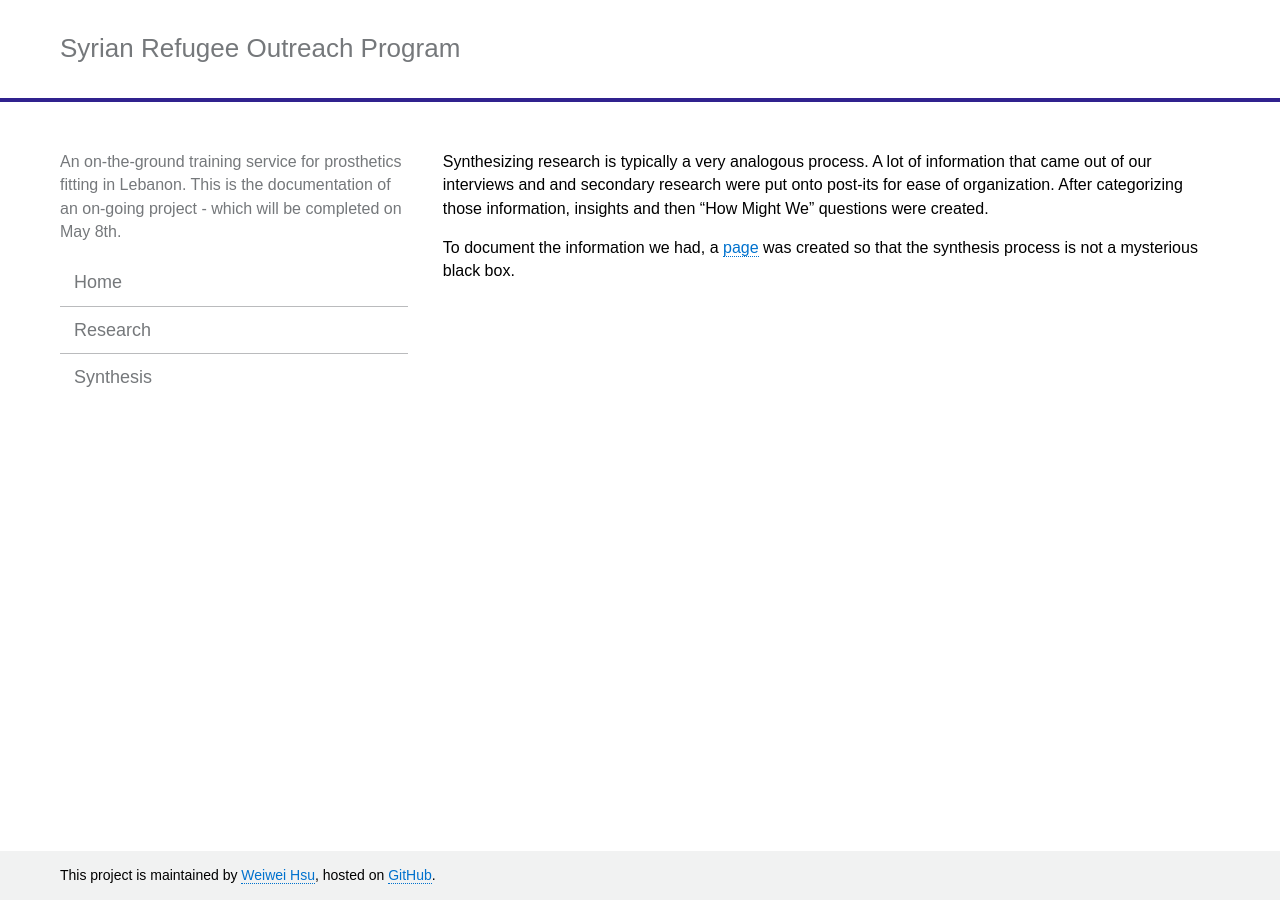
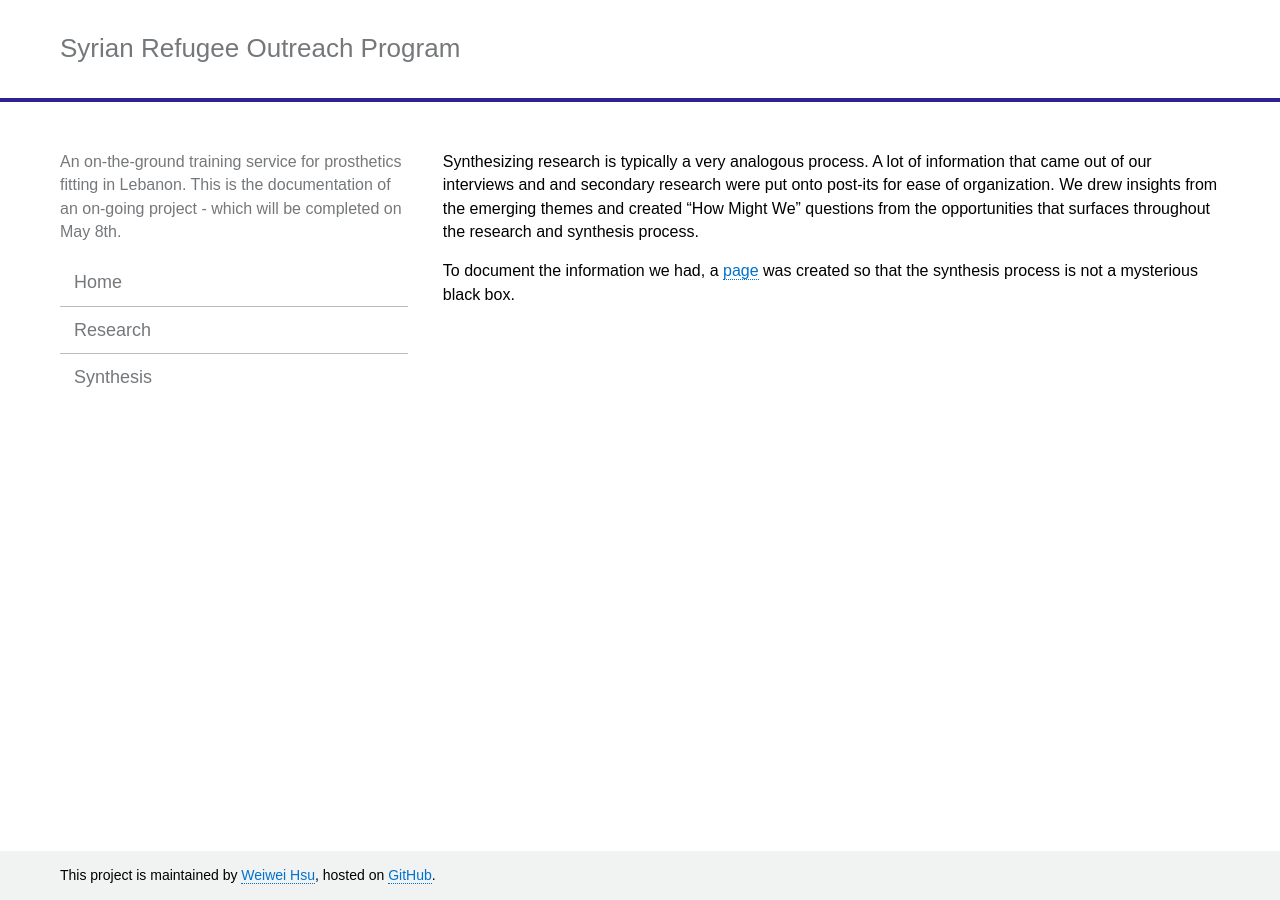
Before and after one commit to weiweihsu/experienceClass, a Jekyll site: the page built from _pages/synthesis.md, in a window 1280 px wide. Built offline with Jekyll 4.4.1, drawn with Linux system fonts in a browser that asks for light colours.

Commit message:
updated content for rsrch and synths

```diff
--- a/_pages/synthesis.md
+++ b/_pages/synthesis.md
@@ -3,6 +3,6 @@ layout: default
 title:  "Synthesis"
 ---
 
-Synthesizing research is typically a very analogous process. A lot of information that came out of our interviews and and secondary research were put onto post-its for ease of organization. After categorizing those information, insights and then "How Might We" questions were created.
+Synthesizing research is typically a very analogous process. A lot of information that came out of our interviews and and secondary research were put onto post-its for ease of organization. We drew insights from the emerging themes and created “How Might We” questions from the opportunities that surfaces throughout the research and synthesis process.
 
 To document the information we had, a [page](http://www.weiweihsu.com/syrianrefugee/synthesis.html) was created so that the synthesis process is not a mysterious black box.
```
Also changed, not shown: _pages/research.md (+2 -2 lines).
